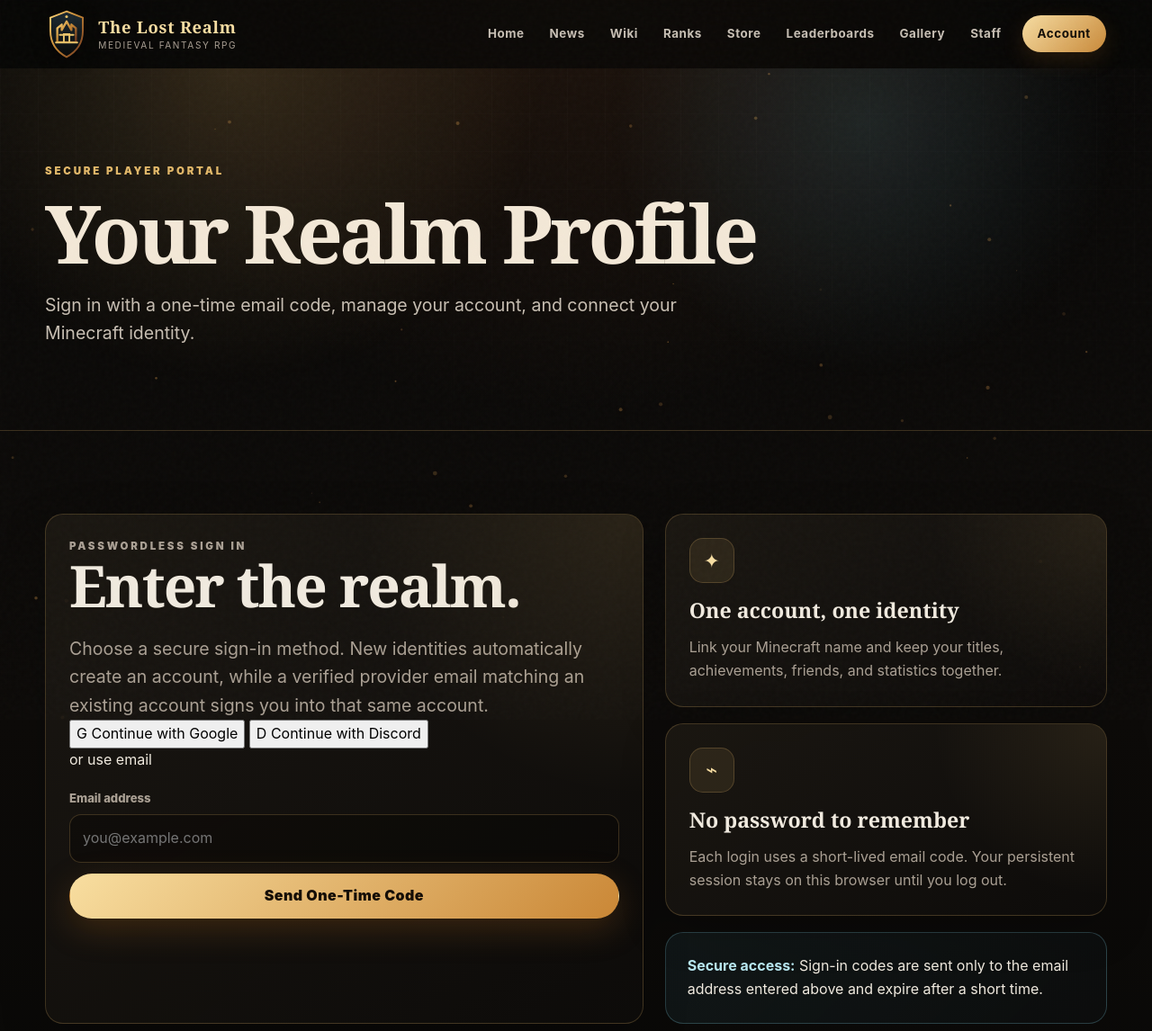
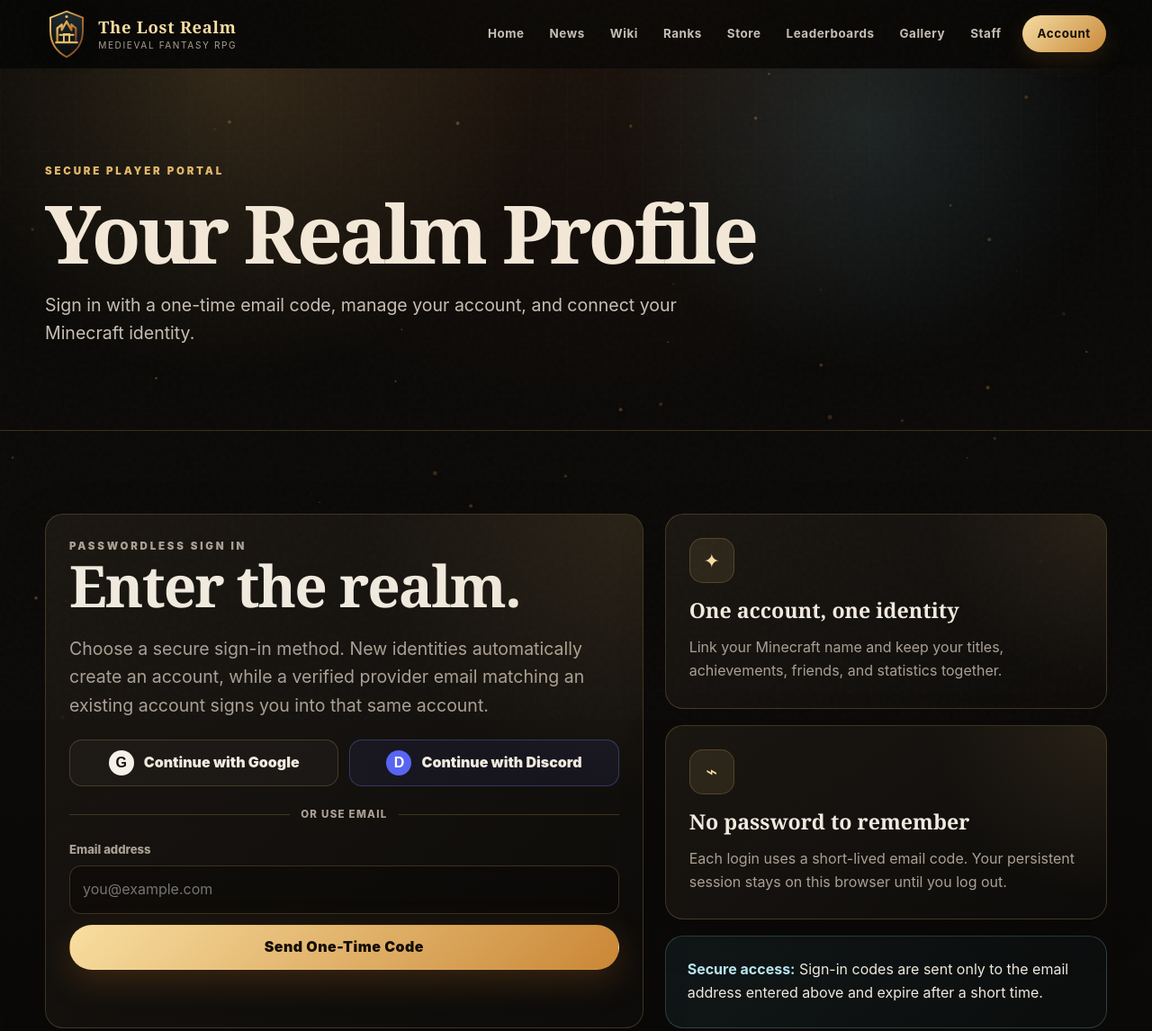
Before and after one commit to VizionCraft/TheLostRealmWebsite, a plain HTML site: page frontend/account.html in a window 1280 px wide. Shown: the top 1146 px of the page at 90% size. Drawn offline with Linux system fonts and the light colour scheme; no server answers.

Commit message:
Update main.css

```diff
--- a/frontend/assets/css/main.css
+++ b/frontend/assets/css/main.css
@@ -804,3 +804,18 @@ body.portal-modal-open { overflow: hidden; }
   .store-category { min-height: 185px; }
   .store-category-art { height: 115px; }
 }
+
+
+/* OAuth sign-in — The Lost Realm */
+.oauth-signin { display: grid; grid-template-columns: repeat(2, minmax(0, 1fr)); gap: 12px; margin-top: 22px; }
+.oauth-button { min-height: 52px; border: 1px solid var(--line); border-radius: 14px; padding: 0 16px; display: inline-flex; align-items: center; justify-content: center; gap: 11px; color: var(--text); background: rgba(255,255,255,.03); font-weight: 900; transition: transform .18s ease, border-color .18s ease, background .18s ease, box-shadow .18s ease; }
+.oauth-button:hover { transform: translateY(-2px); border-color: rgba(226,184,105,.55); background: rgba(226,184,105,.075); box-shadow: 0 14px 34px rgba(0,0,0,.22); }
+.oauth-button:focus-visible { outline: 2px solid var(--gold-light); outline-offset: 3px; }
+.oauth-mark { width: 28px; height: 28px; display: inline-grid; place-items: center; border-radius: 50%; background: #f5f1e9; color: #17120e; font-family: Arial,Helvetica,sans-serif; font-weight: 900; line-height: 1; }
+.oauth-discord { background: rgba(88,101,242,.08); border-color: rgba(124,134,255,.3); }
+.oauth-discord:hover { background: rgba(88,101,242,.14); border-color: rgba(149,157,255,.55); }
+.oauth-mark-discord { background: #5865f2; color: #fff; }
+.auth-divider { display: flex; align-items: center; gap: 12px; margin: 22px 0 2px; color: var(--muted); font-size: .72rem; font-weight: 800; letter-spacing: .11em; text-transform: uppercase; }
+.auth-divider::before, .auth-divider::after { content: ""; height: 1px; flex: 1; background: var(--line); }
+.auth-divider span { white-space: nowrap; }
+@media (max-width: 620px) { .oauth-signin { grid-template-columns: 1fr; } }
```
